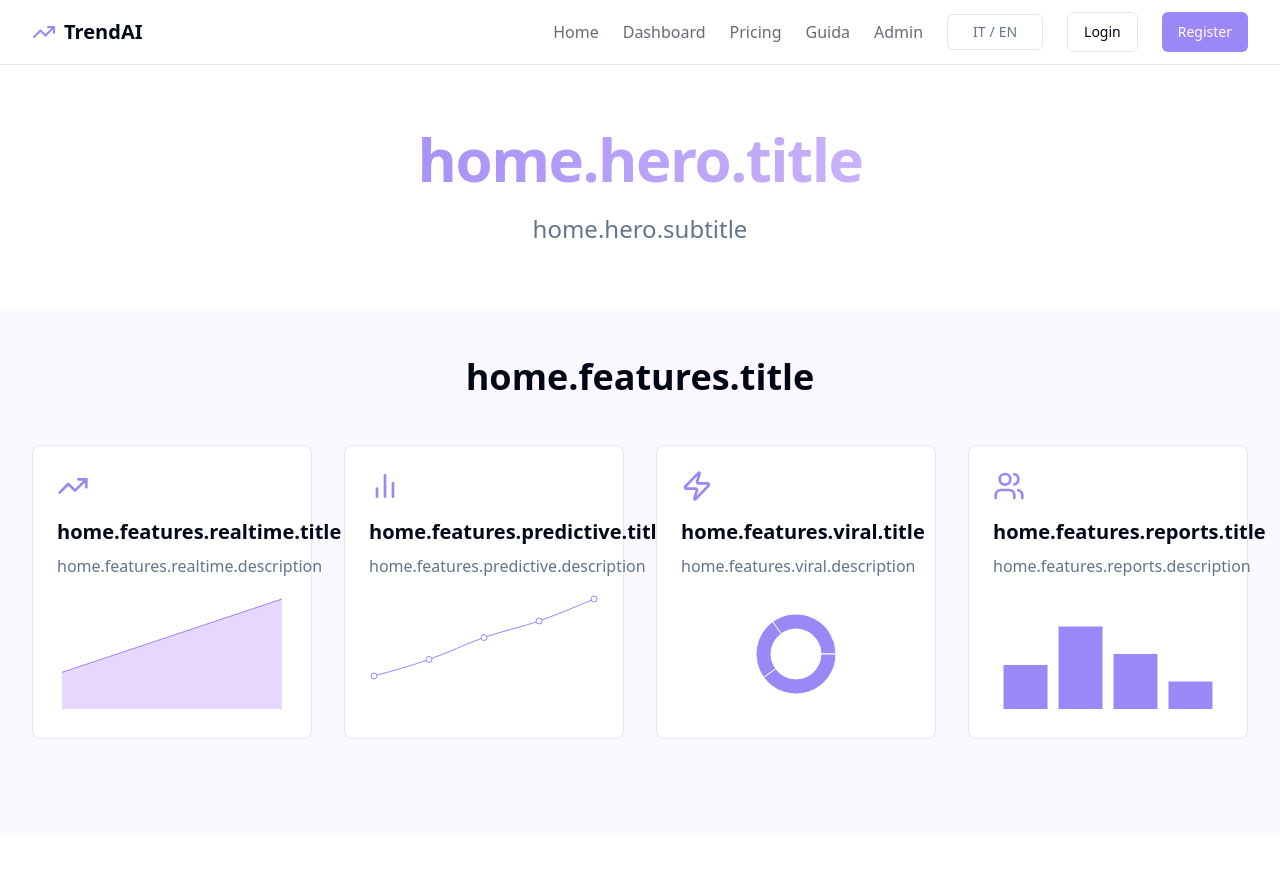
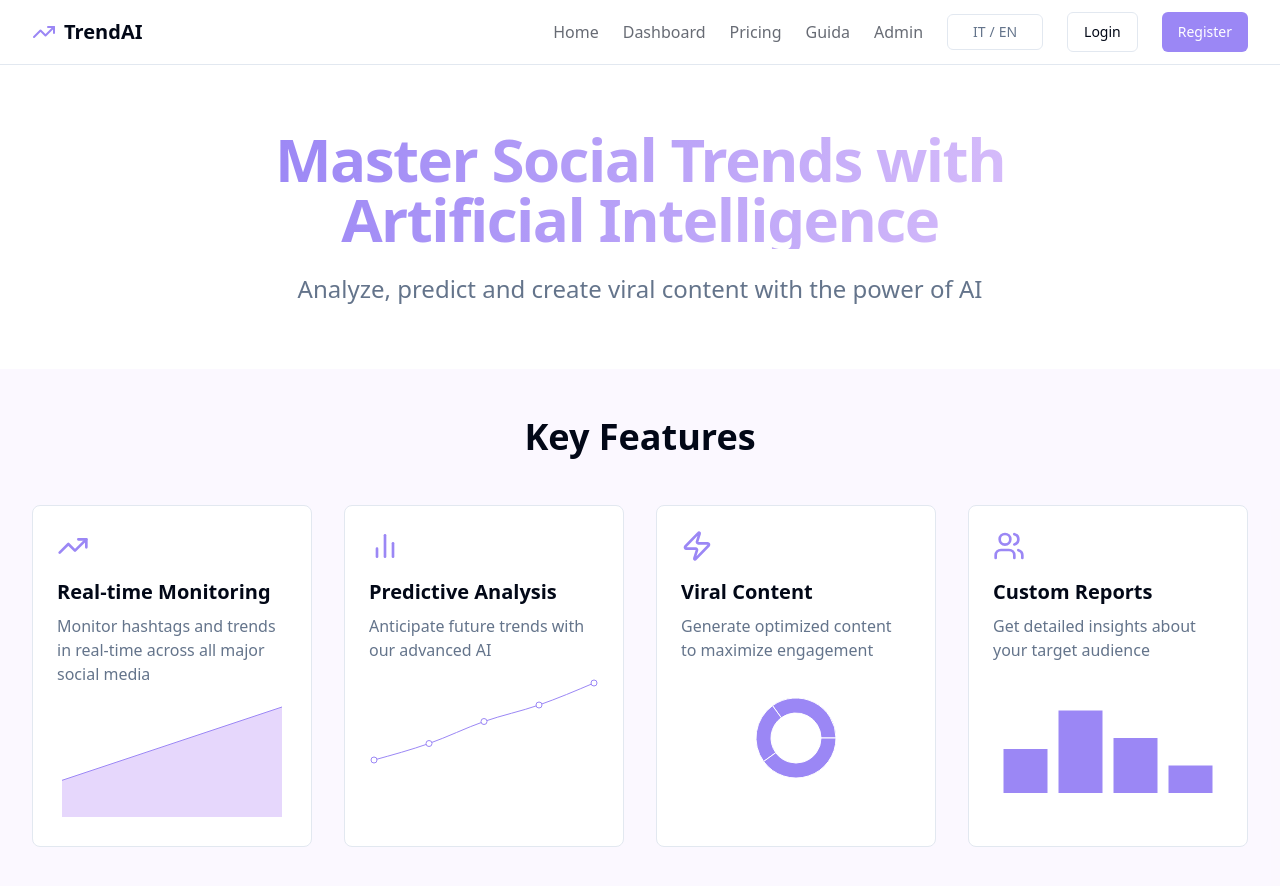
Before and after one commit to 08111963/viralgenerator-pro, a React (Vite) app: page / in a window 1280 px wide. Shown: the top 886 px of the page. Before the commit the page ends 835 px from the top, so only its background shows below. Built offline with nearby package versions, Linux system fonts and the light colour scheme.

Commit message:
Fix translation errors
Correct translation errors in the application.

```diff
--- a/src/i18n/locales/en/home.ts
+++ b/src/i18n/locales/en/home.ts
@@ -1,7 +1,30 @@
 
 export const home = {
-  title: 'Welcome to TrendAI',
-  subtitle: 'Predict and analyze social media trends with AI',
-  getStarted: 'Get Started',
-  learnMore: 'Learn More'
+  hero: {
+    title: 'Master Social Trends with Artificial Intelligence',
+    subtitle: 'Analyze, predict and create viral content with the power of AI',
+  },
+  features: {
+    title: 'Key Features',
+    realtime: {
+      title: 'Real-time Monitoring',
+      description: 'Monitor hashtags and trends in real-time across all major social media',
+    },
+    predictive: {
+      title: 'Predictive Analysis',
+      description: 'Anticipate future trends with our advanced AI',
+    },
+    viral: {
+      title: 'Viral Content',
+      description: 'Generate optimized content to maximize engagement',
+    },
+    reports: {
+      title: 'Custom Reports',
+      description: 'Get detailed insights about your target audience',
+    },
+  },
+  cta: {
+    start: 'Start for Free',
+    demo: 'Request a Demo',
+  },
 };
```
